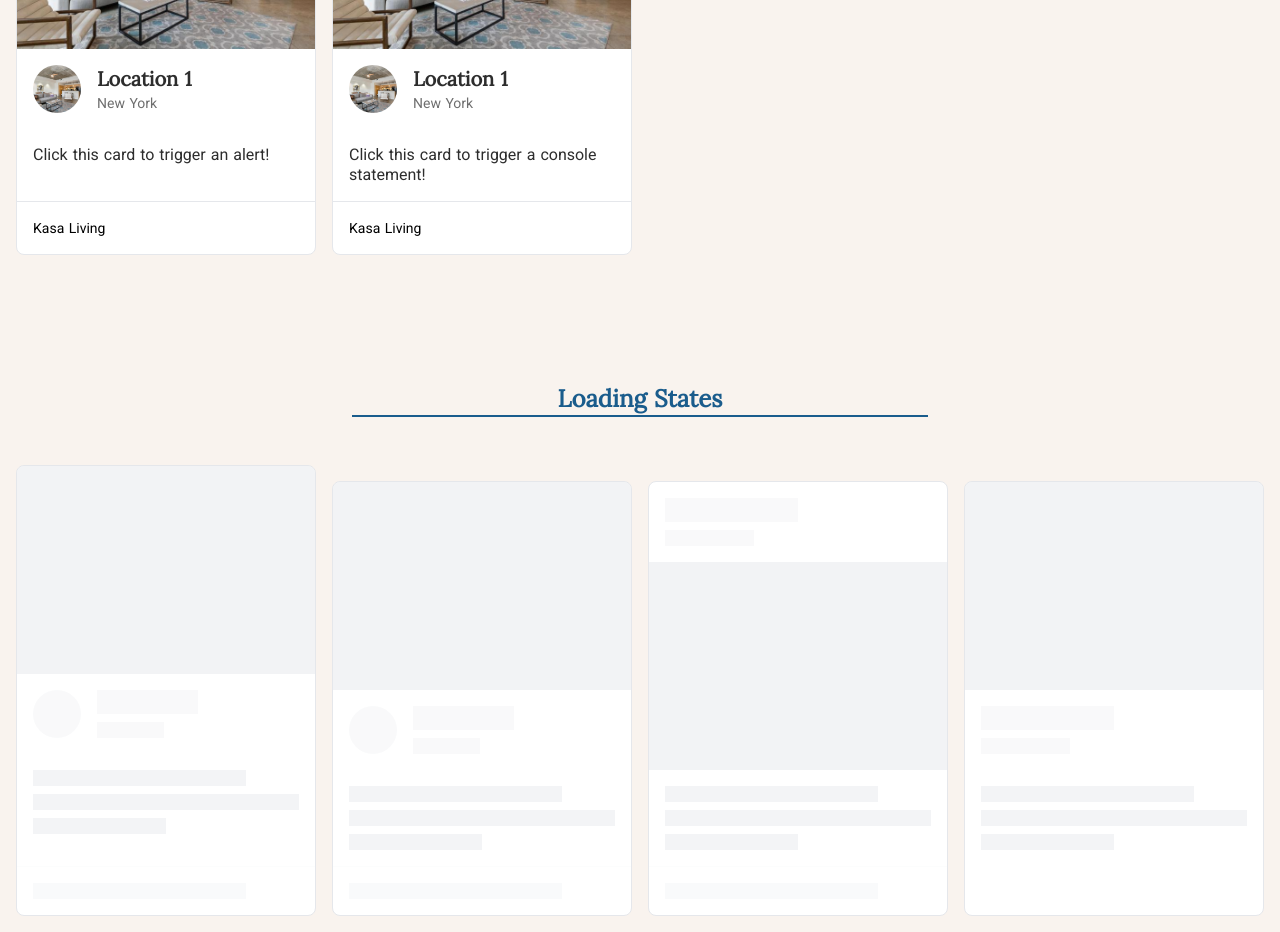
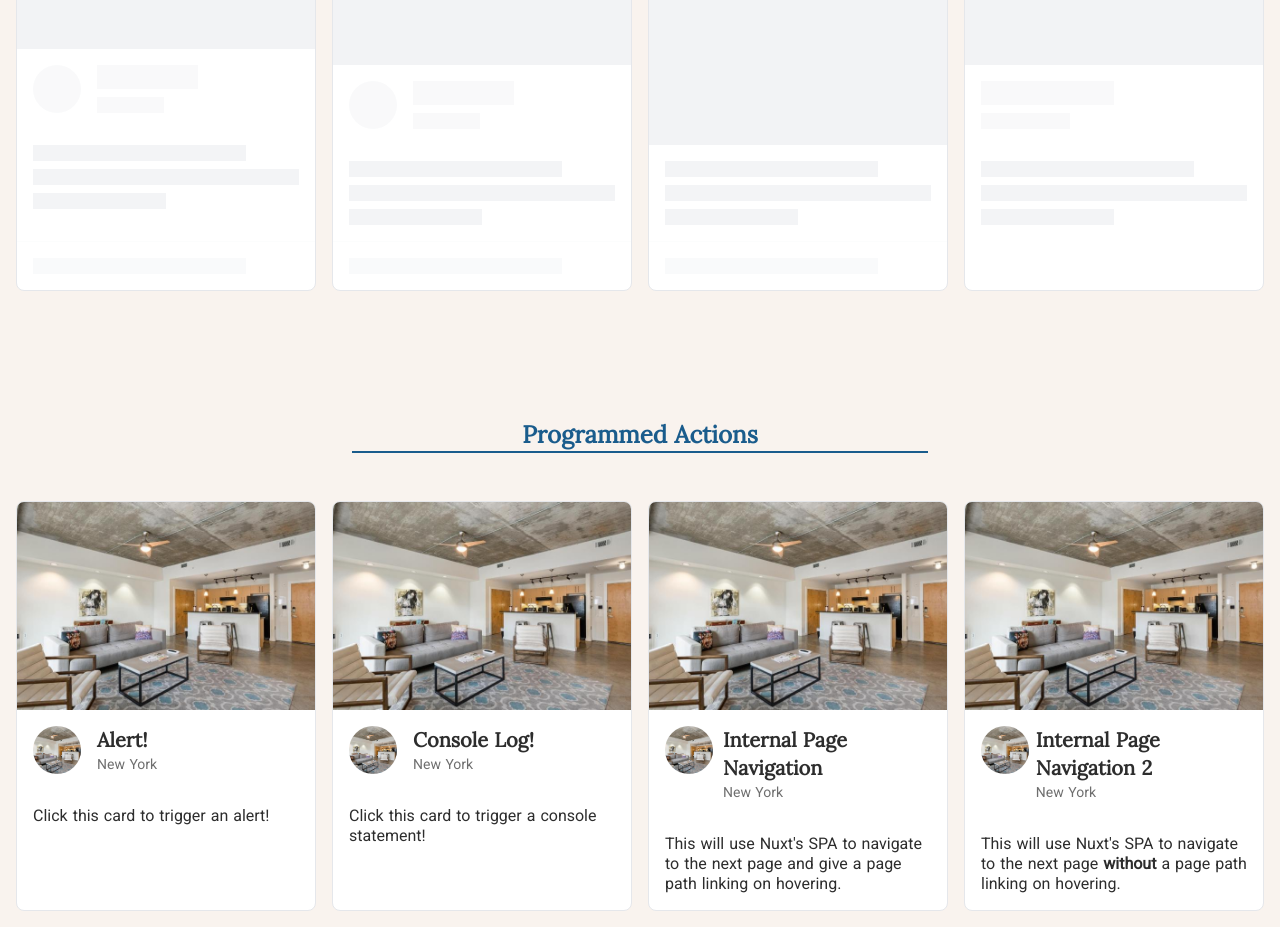
Before and after one commit to StephenMarkToms/CardComponent, a Nuxt app: page / in a window 1280 px wide. Shown: the part 4780-5712 px from the top of the page. Built offline with nearby package versions, Linux system fonts and the light colour scheme.

Commit message:
adding in any missing files

```diff
--- a/components/Card/Base.vue
+++ b/components/Card/Base.vue
@@ -3,6 +3,7 @@
     class="
       focus:ring
       bg-white
+      active:bg-gray-50
       hover:bg-gray-50
       transition-colors
       flex-col
--- a/pages/index.vue
+++ b/pages/index.vue
@@ -3,6 +3,7 @@
     <HeaderBase> Responsive Example </HeaderBase>
     <div
       class="
+        flex
         grid
         md:grid-cols-2
         xl:grid-cols-4
@@ -183,43 +184,6 @@
         </CardBody>
       </CardBase>
     </div>
-    <HeaderBase> Programmed Actions </HeaderBase>
-    <div
-      class="
-        grid
-        md:grid-cols-2
-        xl:grid-cols-4
-        gap-4
-        my-auto
-        mx-auto
-        justify-center
-      "
-    >
-      <CardBase @click.native="alert()">
-        <CardCover :cover="cards[1].cover" />
-        <CardDescription
-          :thumbnail="cards[1].thumbnail"
-          :title="cards[1].title"
-          :sub-title="cards[1]['sub-title']"
-        />
-        <CardBody> Click this card to trigger an alert! </CardBody>
-        <CardFooter>
-          {{ cards[1].footer }}
-        </CardFooter>
-      </CardBase>
-      <CardBase @click.native="log()">
-        <CardCover :cover="cards[1].cover" />
-        <CardDescription
-          :thumbnail="cards[1].thumbnail"
-          :title="cards[1].title"
-          :sub-title="cards[1]['sub-title']"
-        />
-        <CardBody> Click this card to trigger a console statement! </CardBody>
-        <CardFooter>
-          {{ cards[1].footer }}
-        </CardFooter>
-      </CardBase>
-    </div>
     <HeaderBase> Loading States </HeaderBase>
     <div
       class="
@@ -254,6 +218,63 @@
         <CardCover />
         <CardDescription />
         <CardBody />
+      </CardBase>
+    </div>
+    <HeaderBase> Programmed Actions </HeaderBase>
+    <div
+      class="
+        grid
+        md:grid-cols-2
+        xl:grid-cols-4
+        gap-4
+        my-auto
+        mx-auto
+        justify-center
+      "
+    >
+      <CardBase @click.native="alert()">
+        <CardCover :cover="cards[1].cover" />
+        <CardDescription
+          :thumbnail="cards[1].thumbnail"
+          :title="'Alert!'"
+          :sub-title="cards[1]['sub-title']"
+        />
+        <CardBody> Click this card to trigger an alert! </CardBody>
+      </CardBase>
+      <CardBase @click.native="log()">
+        <CardCover :cover="cards[1].cover" />
+        <CardDescription
+          :thumbnail="cards[1].thumbnail"
+          :title="'Console Log!'"
+          :sub-title="cards[1]['sub-title']"
+        />
+        <CardBody> Click this card to trigger a console statement! </CardBody>
+      </CardBase>
+      <NuxtLink to="/second">
+        <CardBase>
+          <CardCover :cover="cards[1].cover" />
+          <CardDescription
+            :thumbnail="cards[1].thumbnail"
+            :title="'Internal Page Navigation'"
+            :sub-title="cards[1]['sub-title']"
+          />
+          <CardBody>
+            This will use Nuxt's SPA to navigate to the next page and give a
+            page path linking on hovering.
+          </CardBody>
+        </CardBase>
+      </NuxtLink>
+      <CardBase @click.native="$router.push('/second')">
+        <CardCover :cover="cards[1].cover" />
+        <CardDescription
+          :thumbnail="cards[1].thumbnail"
+          :title="'Internal Page Navigation 2'"
+          :sub-title="cards[1]['sub-title']"
+        />
+        <CardBody>
+          This will use Nuxt's SPA to navigate to the next page
+          <b class="font-bold">without</b> a page path linking on hovering.
+        </CardBody>
       </CardBase>
     </div>
   </div>
--- /dev/null
+++ b/pages/second.vue
@@ -0,0 +1,85 @@
+<template>
+  <div class="mx-auto p-4 bg-tan-50 pt-4 h-screen">
+    <div class="flex justify-center">
+      <NuxtLink to="/">
+        <HeaderBase class="flex">
+          <svg
+            xmlns="http://www.w3.org/2000/svg"
+            class="h-6 w-6 mr-2"
+            fill="none"
+            viewBox="0 0 24 24"
+            stroke="currentColor"
+          >
+            <path
+              stroke-linecap="round"
+              stroke-linejoin="round"
+              stroke-width="2"
+              d="M7 16l-4-4m0 0l4-4m-4 4h18"
+            />
+          </svg>
+          Return to Home
+        </HeaderBase>
+      </NuxtLink>
+    </div>
+  </div>
+</template>
+
+<script>
+export default {
+  data() {
+    return {
+      cards: [
+        {
+          cover: '/images/location-1.jpg',
+          thumbnail: '/images/location-1.jpg',
+          title: 'Location 1',
+          'sub-title': 'New York',
+          description:
+            'Lorem ipsum dolor sit amet, consectetur adipiscing elit, sed do eiusmod tempor incididunt ut labore et dolore magna aliqua. Sed do eiusmod tempor incididunt ut labore et dolore magna aliqua.',
+          footer: 'Kasa Living',
+        },
+        {
+          cover: '/images/location-1.jpg',
+          thumbnail: '/images/location-1.jpg',
+          title: 'Location 1',
+          'sub-title': 'New York',
+          description:
+            'Lorem ipsum dolor sit amet, consectetur adipiscing elit, sed do eiusmod tempor incididunt ut labore et dolore magna aliqua. ',
+          footer: 'Kasa Living',
+        },
+        {
+          cover: '/images/location-2.jpg',
+          thumbnail: '/images/location-1.jpg',
+          title: 'Location 2',
+          'sub-title': 'California',
+          description:
+            'Lorem ipsum dolor sit amet, consectetur adipiscing elit, sed do eiusmod tempor incididunt ut labore et dolore magna aliqua. Ut enim ad minim veniam, quis nostrud exercitation ullamco laboris nisi ut aliquip ex ea commodo consequat. Lorem ipsum dolor sit amet, consectetur adipiscing elit, sed do eiusmod tempor incididunt ut labore et dolore magna aliqua. Ut enim ad minim veniam, quis nostrud exercitation ullamco laboris nisi ut aliquip ex ea commodo consequat.',
+          footer: 'Kasa Living',
+        },
+        {
+          cover: '/images/location-2.jpg',
+          thumbnail: '/images/location-1.jpg',
+          title: 'Location 2',
+          'sub-title': 'California',
+          description:
+            'Lorem ipsum dolor sit amet, consectetur adipiscing elit, sed do eiusmod tempor incididunt ut labore et dolore magna aliqua. Ut enim ad minim veniam, quis nostrud exercitation ullamco laboris nisi ut aliquip ex ea commodo consequat. Lorem ipsum dolor sit amet, consectetur adipiscing elit. Ut enim ad minim veniam, quis nostrud exercitation ullamco laboris nisi ut aliquip ex ea commodo consequat.',
+          footer: 'Kasa Living',
+        },
+      ],
+    }
+  },
+  methods: {
+    alert() {
+      if (process.client) {
+        alert('You clicked that card!')
+      }
+    },
+    log() {
+      if (process.client) {
+        // eslint-disable-next-line no-console
+        console.log('You clicked that card!')
+      }
+    },
+  },
+}
+</script>
--- a/tailwind.config.js
+++ b/tailwind.config.js
@@ -14,7 +14,7 @@ module.exports = {
           50: '#1a5c8c',
         },
         tan: {
-          50: '#f9f3ee',
+          50: '#F9F3EE',
         },
       },
     },
```
